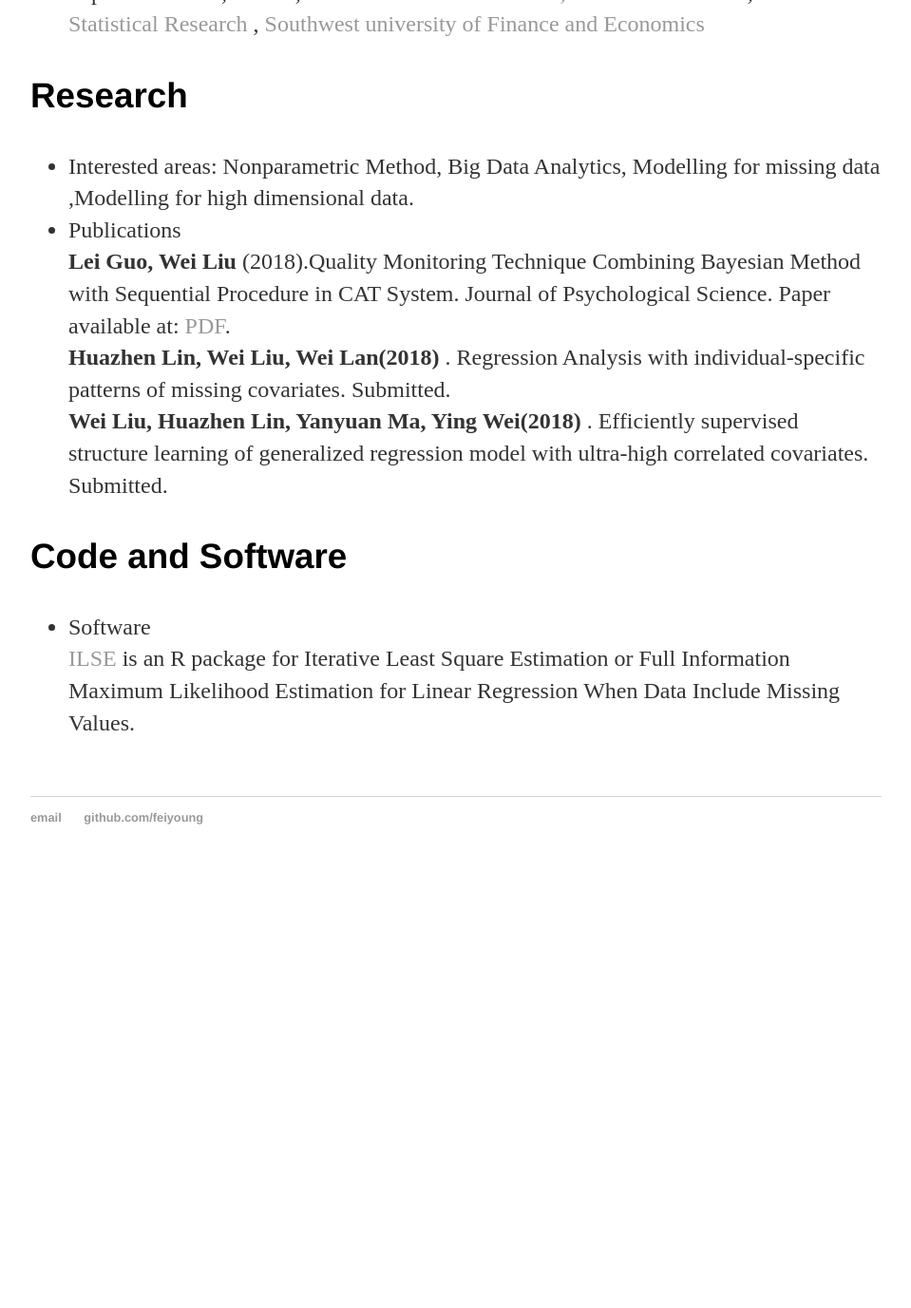
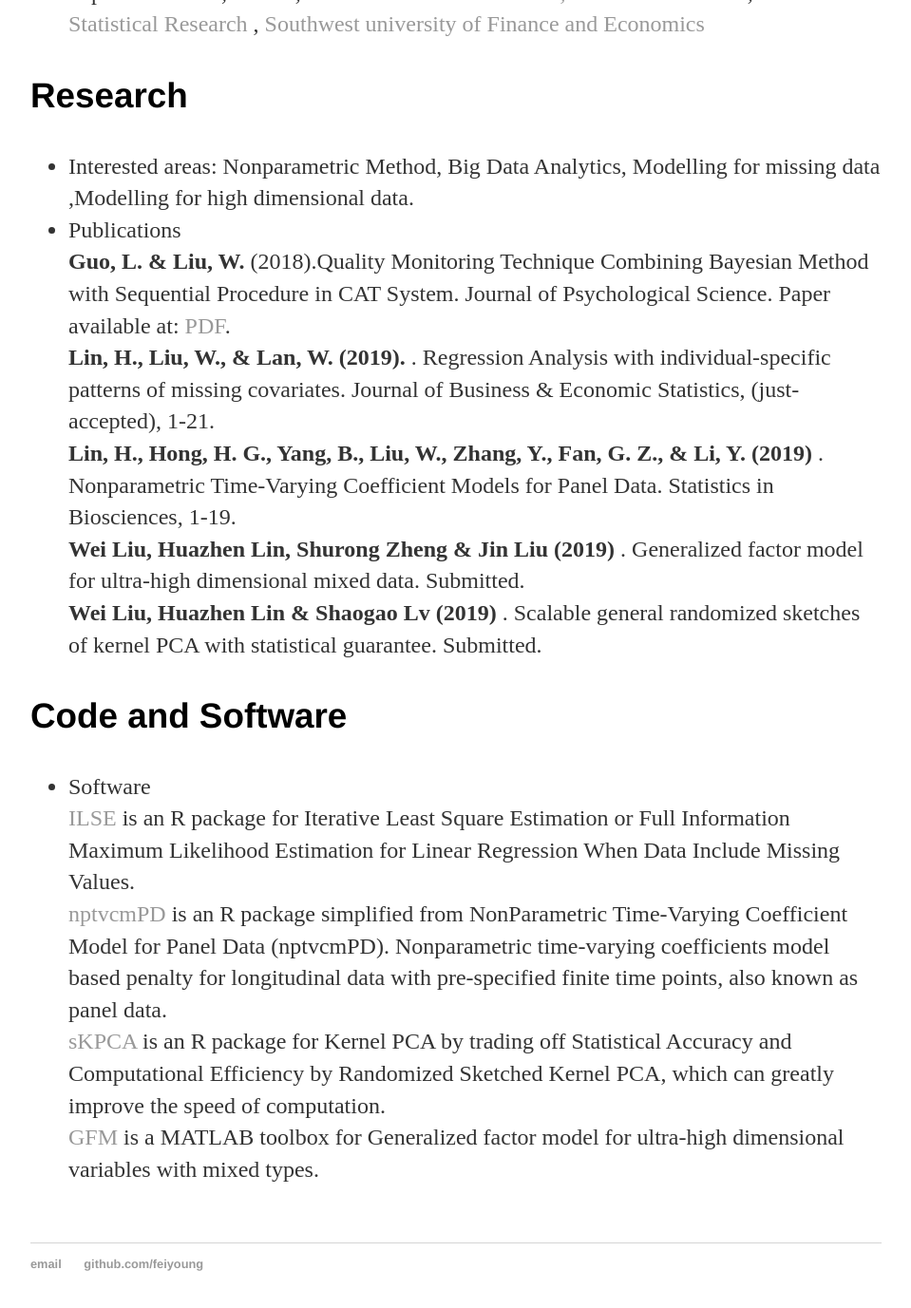
Before and after one commit to feiyoung/feiyoung.github.io, a Jekyll site: the page built from cv/index.html, in a window 1280 px wide and 1400 px high, scrolled down 664 px. Shown: the top 1377 px of the window at 95% size, without its empty margins (160-1119 px from the left). Built offline with Jekyll 4.4.1, drawn with Linux system fonts in a browser that asks for light colours; before the commit the page ends 1594 px from its top, so only the background shows below that.

Commit message:
'update'

```diff
--- a/cv/index.html
+++ b/cv/index.html
@@ -28,9 +28,12 @@ title: CV of Your Name
   <ul>
   <li>Interested areas: Nonparametric Method, Big Data Analytics, Modelling for missing data ,Modelling for high dimensional data.</li>
   <li>Publications </li>
-   <strong>Lei Guo, Wei Liu </strong> (2018).Quality Monitoring Technique Combining Bayesian Method with Sequential Procedure in CAT System. Journal of Psychological Science. Paper available at: <a href="http://www.psysci.org/EN/article/downloadArticleFile.do?attachType=PDF&id=10065">PDF</a>. </br>
-  <strong>Huazhen Lin, Wei Liu, Wei Lan(2018)</strong> . Regression Analysis with individual-specific patterns of missing covariates. Submitted. </br>
-  <strong>Wei Liu, Huazhen Lin, Yanyuan Ma, Ying Wei(2018)</strong> . Efficiently supervised structure learning of generalized regression model with ultra-high correlated covariates. Submitted.</br>
+   <strong>Guo, L. & Liu, W. </strong> (2018).Quality Monitoring Technique Combining Bayesian Method with Sequential Procedure in CAT System. Journal of Psychological Science. Paper available at: <a href="http://www.psysci.org/EN/article/downloadArticleFile.do?attachType=PDF&id=10065">PDF</a>. </br>
+  <strong>Lin, H., Liu, W., & Lan, W. (2019).</strong> .  Regression Analysis with individual-specific patterns of missing covariates. Journal of Business & Economic Statistics, (just-accepted), 1-21. </br>
+  <strong>Lin, H., Hong, H. G., Yang, B., Liu, W., Zhang, Y., Fan, G. Z., & Li, Y. (2019)</strong> . Nonparametric Time-Varying Coefficient Models for Panel Data. Statistics in Biosciences, 1-19.</br>
+  <strong>Wei Liu, Huazhen Lin, Shurong Zheng & Jin Liu (2019)</strong> . Generalized factor model for ultra-high dimensional mixed data. Submitted. </br>
+  <strong>Wei Liu, Huazhen Lin & Shaogao Lv (2019)</strong> . Scalable general randomized sketches of kernel PCA with statistical guarantee. Submitted. </br>
+
   </ul>
 
 
@@ -38,7 +41,10 @@ title: CV of Your Name
   <h3>Code and Software</h3>
   <ul>
   <li>Software</li>
-<a href="https://github.com/feiyoung/ILSE">ILSE</a> is an R package for Iterative Least Square Estimation or Full Information Maximum Likelihood Estimation for Linear Regression When Data Include Missing Values.
+<a href="https://github.com/feiyoung/ILSE">ILSE</a> is an R package for Iterative Least Square Estimation or Full Information Maximum Likelihood Estimation for Linear Regression When Data Include Missing Values. </br>
+<a href="https://github.com/feiyoung/nptvcmPD">nptvcmPD</a> is an R package simplified from NonParametric Time-Varying Coefficient Model for Panel Data (nptvcmPD). Nonparametric time-varying coefficients model based penalty for longitudinal data with pre-specified finite time points, also known as panel data.</br>
+<a href="https://github.com/feiyoung/sKPCA">sKPCA</a> is an R package for Kernel PCA by trading off Statistical Accuracy and Computational Efficiency by Randomized Sketched Kernel PCA, which can greatly improve the speed of computation. </br>
+<a href="https://github.com/feiyoung/GFM">GFM</a> is a MATLAB toolbox for Generalized factor model for ultra-high dimensional variables with mixed types. </br>
   </ul>
 
   </div>
--- a/software/index.html
+++ b/software/index.html
@@ -10,6 +10,10 @@ title: Software
  </li>
 <li><a href="https://github.com/feiyoung/nptvcmPD">nptvcmPD</a> is an R package simplified from NonParametric Time-Varying Coefficient Model for Panel Data (nptvcmPD). Nonparametric time-varying coefficients model based penalty for longitudinal data with pre-specified finite time points, also known as panel data.
  </li>
+<li><a href="https://github.com/feiyoung/sKPCA">sKPCA</a> is an R package for Kernel PCA by trading off Statistical Accuracy and Computational Efficiency by Randomized Sketched Kernel PCA, which can greatly improve the speed of computation.
+</li>
+<li><a href="https://github.com/feiyoung/GFM">GFM</a> is a MATLAB toolbox for Generalized factor model for ultra-high dimensional variables with mixed types.
+</li>
 
 								</ul>
 		</div>
```
Also changed, not shown: publications/index.html (+4 -3 lines), websites/index.html (+10 -1 lines).
